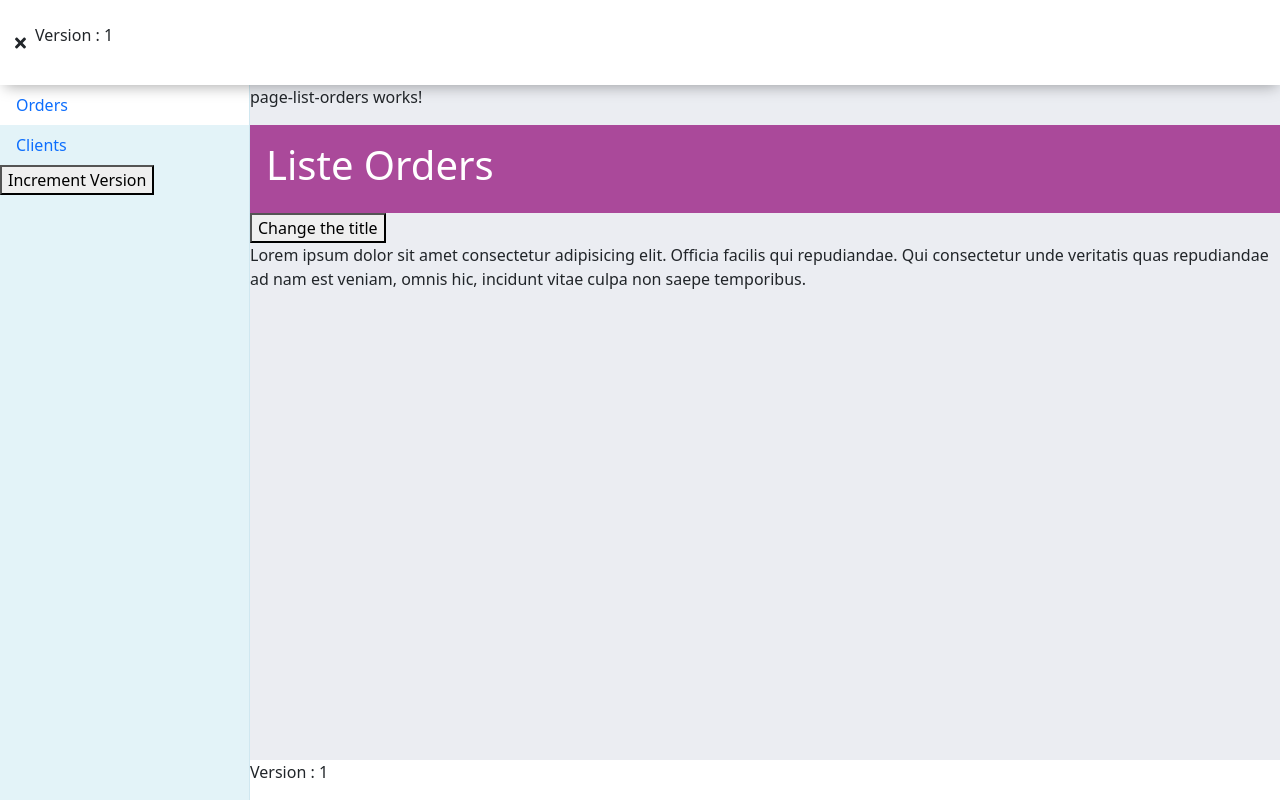
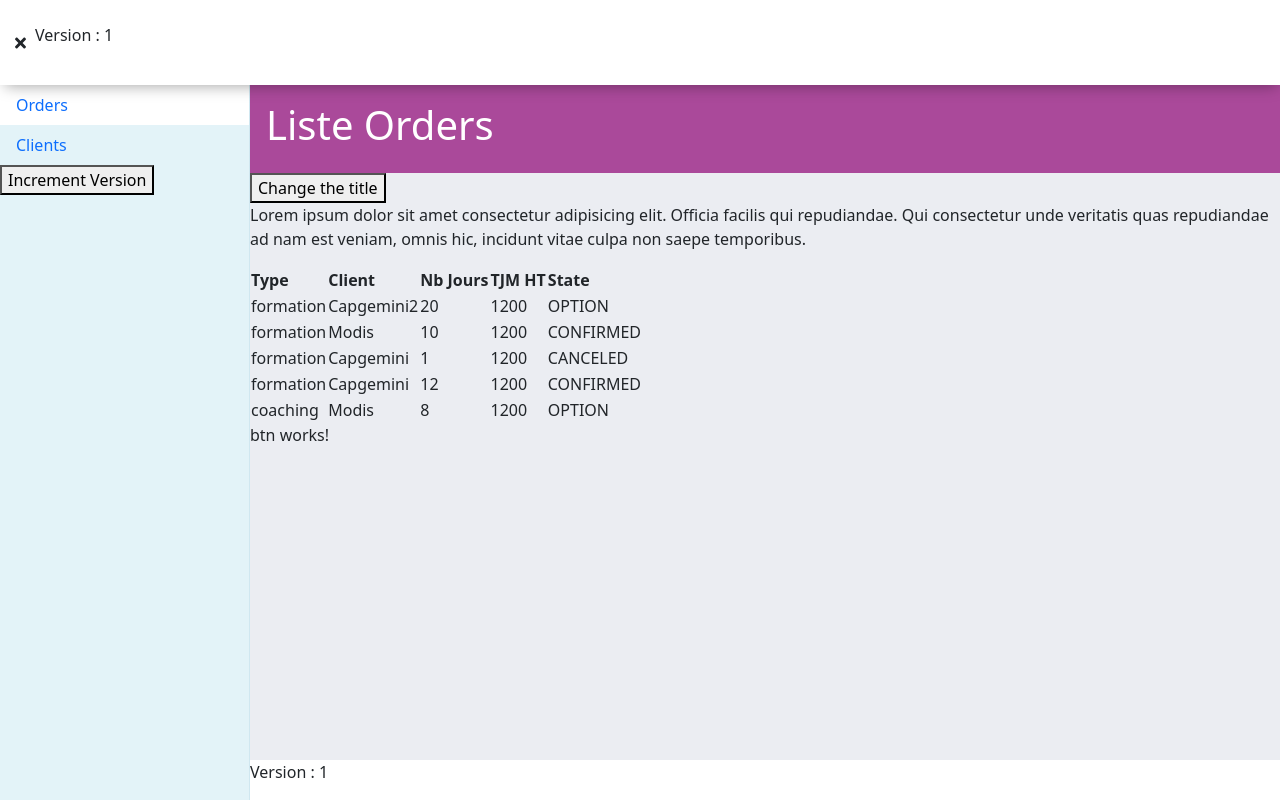
Before and after one commit to dev-formation/angular-13-crm-novembre, an Angular app: page /orders in a window 1280 px wide. Built offline with nearby package versions, Linux system fonts and the light colour scheme; data requests are answered from the project's data file.

Commit message:
25 - cmpt stupide property binding + lifecycles

```diff
--- a/src/app/orders/page/page-list-orders/page-list-orders.component.html
+++ b/src/app/orders/page/page-list-orders/page-list-orders.component.html
@@ -1,5 +1,9 @@
-<p>page-list-orders works!</p>
-<app-template-full-width [title]="myTitle">
+<app-template-full-width [title]="myTitle" *ngIf="collection">
     <button (click)="changeTitle()" >Change the title</button>
     <p>Lorem ipsum dolor sit amet consectetur adipisicing elit. Officia facilis qui repudiandae. Qui consectetur unde veritatis quas repudiandae ad nam est veniam, omnis hic, incidunt vitae culpa non saepe temporibus.</p>
+    <app-table-light
+        [collection]="collection"
+        [headers]="headers"
+    ></app-table-light>
+    <app-btn></app-btn>
 </app-template-full-width>
--- a/src/app/orders/page/page-list-orders/page-list-orders.component.ts
+++ b/src/app/orders/page/page-list-orders/page-list-orders.component.ts
@@ -1,4 +1,5 @@
 import { Component, OnInit } from '@angular/core';
+import { Order } from 'src/app/core/models/order';
 import { OrdersService } from '../../services/orders.service';
 
 @Component({
@@ -8,14 +9,22 @@ import { OrdersService } from '../../services/orders.service';
 })
 export class PageListOrdersComponent implements OnInit {
   public myTitle = {name: 'Liste Orders'};
+  public collection!: Order[];
+  public headers: string[];
+
   constructor(private ordersService: OrdersService) {
-    this.ordersService.collection$.subscribe(
-      {
-        next : (v)=> {console.log(v)},
-        error : (e)=> {console.error(e)},
-        complete : ()=> {console.info('complete')}
-      }
-    );
+    this.headers = ['Type', 'Client', 'Nb Jours', 'TJM HT', 'State'];
+
+    this.ordersService.collection$.subscribe(data => this.collection = data);
+
+
+    // this.ordersService.collection$.subscribe(
+    //   {
+    //     next : (v)=> {console.log(v)},
+    //     error : (e)=> {console.error(e)},
+    //     complete : ()=> {console.info('complete')}
+    //   }
+    // );
 
     // this.ordersService.testObs$.subscribe((data) => {
     //   console.log('Observer 1 : ', data);
--- /dev/null
+++ b/src/app/shared/components/btn/btn.component.html
@@ -0,0 +1 @@
+<p>btn works!</p>
--- /dev/null
+++ b/src/app/shared/components/btn/btn.component.ts
@@ -0,0 +1,15 @@
+import { Component, OnInit } from '@angular/core';
+
+@Component({
+  selector: 'app-btn',
+  templateUrl: './btn.component.html',
+  styleUrls: ['./btn.component.scss']
+})
+export class BtnComponent implements OnInit {
+
+  constructor() { }
+
+  ngOnInit(): void {
+  }
+
+}
--- /dev/null
+++ b/src/app/shared/components/table-light/table-light.component.html
@@ -0,0 +1,17 @@
+<table>
+    <thead>
+        <tr>
+            <th *ngFor="let itemHeader of headers"> {{itemHeader}} </th>
+        </tr>
+    </thead>
+    <tbody>
+        <tr *ngFor="let itemData of collection">
+            <td>{{ itemData.typePresta }}</td>
+            <td>{{ itemData.client }}</td>
+            <td>{{ itemData.nbJours }}</td>
+            <td>{{ itemData.tjmHt }}</td>
+            <td>{{ itemData.state }}</td>
+        </tr>
+    </tbody>
+
+</table>
--- /dev/null
+++ b/src/app/shared/components/table-light/table-light.component.ts
@@ -0,0 +1,30 @@
+import { Component, Input, OnChanges, OnInit } from '@angular/core';
+import { Order } from 'src/app/core/models/order';
+
+@Component({
+  selector: 'app-table-light',
+  templateUrl: './table-light.component.html',
+  styleUrls: ['./table-light.component.scss']
+})
+export class TableLightComponent implements OnInit, OnChanges {
+  @Input() public collection!: Order[];
+  @Input() public headers!: string[]
+  constructor() {
+    console.log('Constructor:')
+    console.log(this.headers)
+    console.log(this.collection)
+  }
+
+  ngOnInit(): void {
+    console.log('On Init')
+    console.log(this.headers)
+    console.log(this.collection)
+  }
+
+  ngOnChanges(): void {
+    console.log('On changes')
+    console.log(this.headers)
+    console.log(this.collection)
+  }
+
+}
--- a/src/app/templates/components/template-full-width/template-full-width.component.ts
+++ b/src/app/templates/components/template-full-width/template-full-width.component.ts
@@ -5,27 +5,29 @@ import { Component, DoCheck, Input, OnChanges, OnDestroy, OnInit } from '@angula
   templateUrl: './template-full-width.component.html',
   styleUrls: ['./template-full-width.component.scss']
 })
-export class TemplateFullWidthComponent implements OnInit, OnChanges, OnDestroy, DoCheck {
+export class TemplateFullWidthComponent implements OnInit
+// , OnChanges, OnDestroy, DoCheck
+{
   @Input() public title: {name: string};
 
   constructor() {
     this.title = {name: 'Le titre est ici'};
-    console.info('----Constructeur appelé');
+    // console.info('----Constructeur appelé');
 
   }
 
   ngOnInit(): void {
-    console.info('----NgOnInit appelé');
+    // console.info('----NgOnInit appelé');
   }
 
-  ngOnChanges(): void {
-    console.info('----NgOnChanges appelé');
-  }
+  // ngOnChanges(): void {
+  //   console.info('----NgOnChanges appelé');
+  // }
 
-  ngOnDestroy(): void {
-    console.info('----NgOnDestroy appelé');
-  }
-  ngDoCheck(): void {
-    console.info('----NgDoCheck appelé');
-  }
+  // ngOnDestroy(): void {
+  //   console.info('----NgOnDestroy appelé');
+  // }
+  // ngDoCheck(): void {
+  //   console.info('----NgDoCheck appelé');
+  // }
 }
```
Also changed, not shown: src/app/shared/shared.module.ts (+9 -2 lines), src/app/shared/components/btn/btn.component.scss (added), src/app/shared/components/table-light/table-light.component.scss (added), 2 other files (tests, documents, lock files or other folders).
